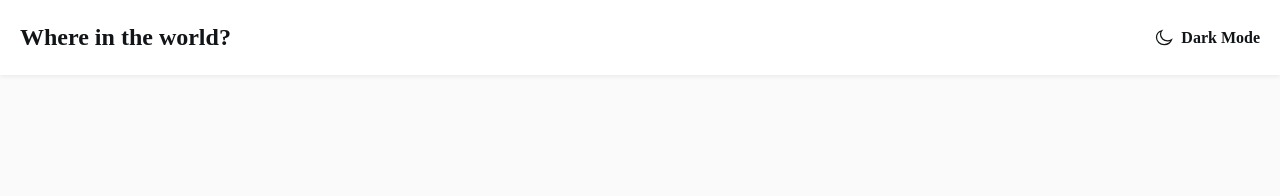
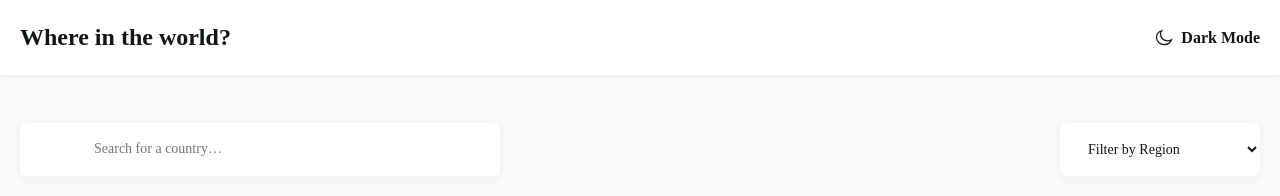
Before and after one commit to MuhammadabdullohOmadullo/countries, a plain HTML site: page index.html in a window 1280 px wide. Drawn offline with Linux system fonts and the light colour scheme.

Commit message:
Add filters form

```diff
--- a/css/styles.css
+++ b/css/styles.css
@@ -101,6 +101,8 @@ text-decoration: none;
 /* MAIN-CONTENT */
 .main-content {
   flex-grow: 1;
+  padding-top: 48px;
+  padding-bottom: 48px;
 }
 
 /* SITE-HEADER */
@@ -152,3 +154,28 @@ color: var(--text-color);
   line-height: 22px;
   font-weight: 600;
 }
+
+/* FILTERS*/
+.fiters {
+  display: flex;
+  justify-content: space-between;
+  align-items: center;
+}
+.filters-searach-input {
+  min-width: 480px;
+  padding: 18px 74px;
+  border: 0;
+  border-radius: 5px;
+  box-shadow: 0px 2px 9px rgba(0, 0, 0, 0.06);
+  background-color: var(--element-bg);
+  color: var(--text-color);
+}
+.filters-region-select {
+  min-width: 200px;
+  padding: 18px 24px;
+  border: 0;
+  border-radius: 5px;
+  background-color: var(--element-bg);
+  color: var(--text-color);
+  box-shadow: 0px 2px 9px rgba(0, 0, 0, 0.06);
+}
--- a/index.html
+++ b/index.html
@@ -23,6 +23,24 @@
   </div>
  </header>
 
+<!-- MAIN-CONTENT -->
+ <main class="main-content">
+<div class="container">
+  <form class="fiters" action="https://echo.htmlacadmy.ru" method="get">
+    <input class="filters-searach-input" type="search" name="search" placeholder="Search for a country…" aria-label="Countery name" required>
+    <select class="filters-region-select" name="Region" aria-label="Region" >
+      <!-- <option select disabled>Filter by Region</option> -->
+      <option>Filter by Region</option>
+      <option>Africa</option>
+      <option>America</option>
+      <option>Asia</option>
+      <option>Europe</option>
+      <option>Oceania</option>
+    </select>
+  </form>
+</div>
+ </main>
+
   <script src="js/main.js"></script>
 </body>
 </html>
```
